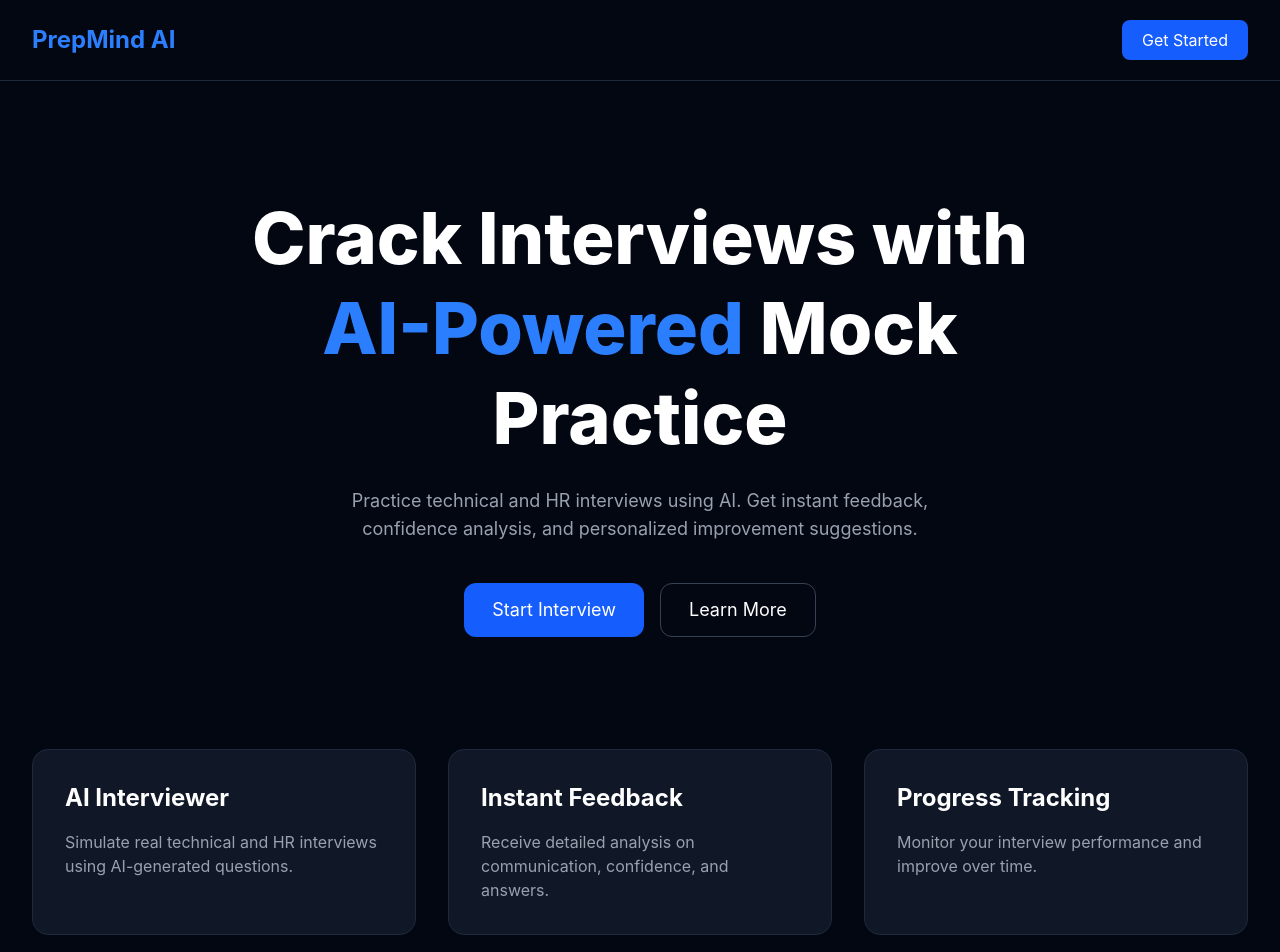
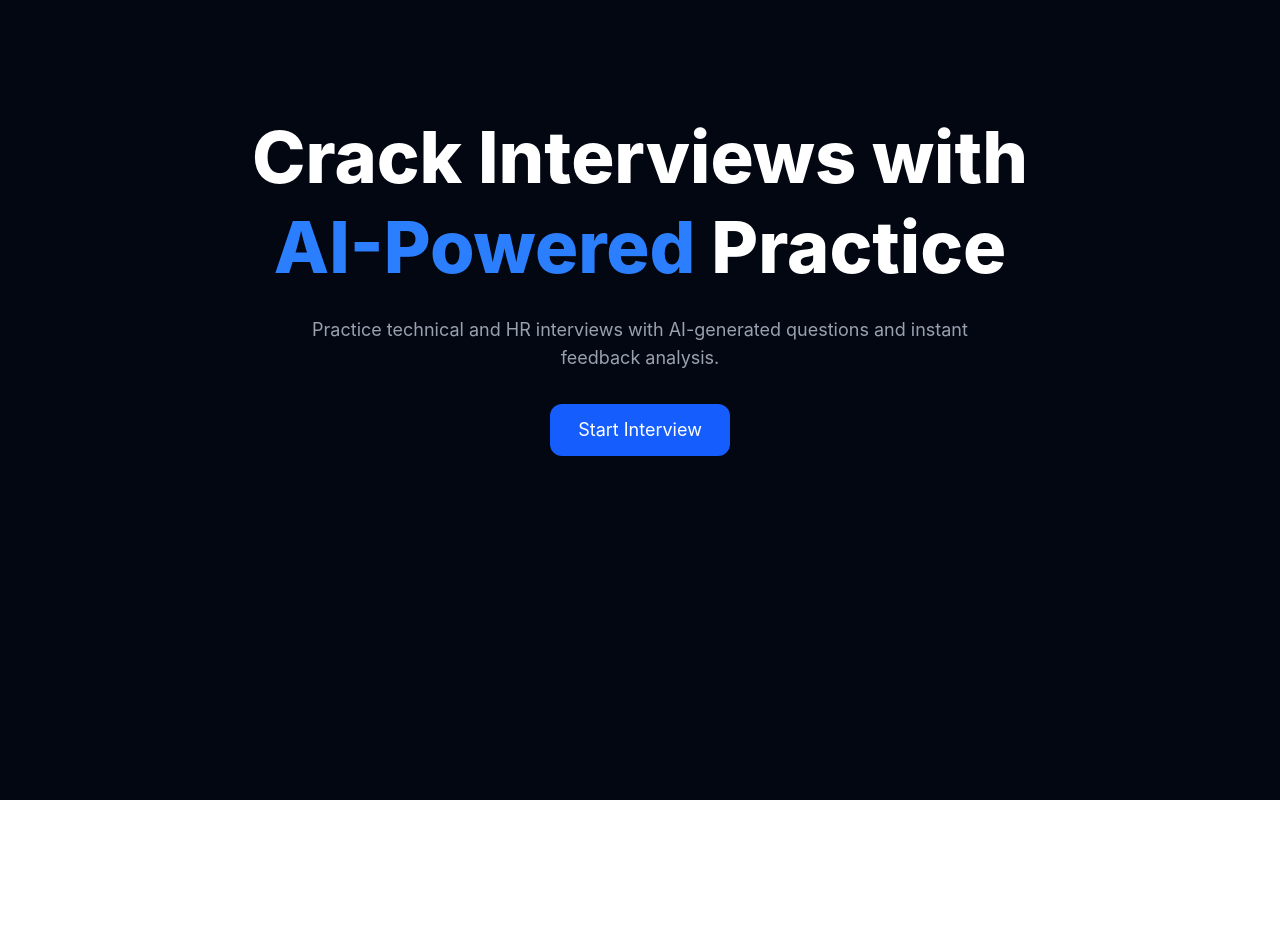
Before and after one commit to suvarnaramdin/prepmind-ai, a React app in the folder frontend/: page / in a window 1280 px wide. Shown: the top 952 px of the page. After the commit the page ends 800 px from the top, so only its background shows below. Built offline with nearby package versions, Linux system fonts and the light colour scheme; the HTML template or start-up script is replaced by a standard one.

Commit message:
Created PrepMind dashboard structure

```diff
--- a/frontend/package.json
+++ b/frontend/package.json
@@ -13,6 +13,7 @@
     "@tailwindcss/vite": "^4.3.0",
     "react": "^19.2.6",
     "react-dom": "^19.2.6",
+    "react-router-dom": "^7.15.1",
     "tailwindcss": "^4.3.0"
   },
   "devDependencies": {
--- a/frontend/src/App.jsx
+++ b/frontend/src/App.jsx
@@ -1,80 +1,7 @@
+import Home from "./pages/Home"
+
 function App() {
-  return (
-    <div className="min-h-screen bg-gray-950 text-white">
-
-      {/* Navbar */}
-      <nav className="flex items-center justify-between px-8 py-5 border-b border-gray-800">
-        <h1 className="text-2xl font-bold text-blue-500">
-          PrepMind AI
-        </h1>
-
-        <button className="bg-blue-600 hover:bg-blue-700 px-5 py-2 rounded-lg transition">
-          Get Started
-        </button>
-      </nav>
-
-      {/* Hero Section */}
-      <section className="flex flex-col items-center justify-center text-center px-6 py-28">
-
-        <h1 className="text-5xl md:text-7xl font-extrabold leading-tight max-w-4xl">
-          Crack Interviews with
-          <span className="text-blue-500"> AI-Powered </span>
-          Mock Practice
-        </h1>
-
-        <p className="text-gray-400 text-lg mt-6 max-w-2xl">
-          Practice technical and HR interviews using AI.
-          Get instant feedback, confidence analysis, and
-          personalized improvement suggestions.
-        </p>
-
-        <div className="flex gap-4 mt-10">
-          <button className="bg-blue-600 hover:bg-blue-700 px-7 py-3 rounded-xl text-lg transition">
-            Start Interview
-          </button>
-
-          <button className="border border-gray-700 hover:border-gray-500 px-7 py-3 rounded-xl text-lg transition">
-            Learn More
-          </button>
-        </div>
-      </section>
-
-      {/* Features */}
-      <section className="grid md:grid-cols-3 gap-8 px-8 pb-20">
-
-        <div className="bg-gray-900 p-8 rounded-2xl border border-gray-800">
-          <h2 className="text-2xl font-bold mb-4">
-            AI Interviewer
-          </h2>
-
-          <p className="text-gray-400">
-            Simulate real technical and HR interviews using AI-generated questions.
-          </p>
-        </div>
-
-        <div className="bg-gray-900 p-8 rounded-2xl border border-gray-800">
-          <h2 className="text-2xl font-bold mb-4">
-            Instant Feedback
-          </h2>
-
-          <p className="text-gray-400">
-            Receive detailed analysis on communication, confidence, and answers.
-          </p>
-        </div>
-
-        <div className="bg-gray-900 p-8 rounded-2xl border border-gray-800">
-          <h2 className="text-2xl font-bold mb-4">
-            Progress Tracking
-          </h2>
-
-          <p className="text-gray-400">
-            Monitor your interview performance and improve over time.
-          </p>
-        </div>
-      </section>
-
-    </div>
-  )
+  return <Home />
 }
 
 export default App
--- /dev/null
+++ b/frontend/src/components/InterviewCard.jsx
@@ -0,0 +1,21 @@
+function InterviewCard({ title, level }) {
+  return (
+    <div className="bg-gray-900 p-6 rounded-2xl border border-gray-800">
+
+      <h2 className="text-2xl font-bold mb-4">
+        {title}
+      </h2>
+
+      <p className="text-gray-400 mb-6">
+        Difficulty: {level}
+      </p>
+
+      <button className="bg-blue-600 hover:bg-blue-700 px-5 py-2 rounded-lg">
+        Start
+      </button>
+
+    </div>
+  )
+}
+
+export default InterviewCard
--- /dev/null
+++ b/frontend/src/components/Navbar.jsx
@@ -0,0 +1,17 @@
+function Navbar() {
+  return (
+    <nav className="flex items-center justify-between px-8 py-5 border-b border-gray-800 bg-gray-950 text-white">
+
+      <h1 className="text-2xl font-bold text-blue-500">
+        PrepMind AI
+      </h1>
+
+      <button className="bg-blue-600 hover:bg-blue-700 px-5 py-2 rounded-lg transition">
+        Login
+      </button>
+
+    </nav>
+  )
+}
+
+export default Navbar
--- /dev/null
+++ b/frontend/src/components/Sidebar.jsx
@@ -0,0 +1,33 @@
+function Sidebar() {
+  return (
+    <div className="w-64 bg-gray-900 min-h-screen p-6 border-r border-gray-800">
+
+      <h1 className="text-2xl font-bold text-blue-500 mb-10">
+        PrepMind
+      </h1>
+
+      <ul className="space-y-6 text-gray-300">
+
+        <li className="hover:text-white cursor-pointer">
+          Dashboard
+        </li>
+
+        <li className="hover:text-white cursor-pointer">
+          Interviews
+        </li>
+
+        <li className="hover:text-white cursor-pointer">
+          Analytics
+        </li>
+
+        <li className="hover:text-white cursor-pointer">
+          Settings
+        </li>
+
+      </ul>
+
+    </div>
+  )
+}
+
+export default Sidebar
--- /dev/null
+++ b/frontend/src/pages/Dashboard.jsx
@@ -0,0 +1,41 @@
+import Sidebar from "../components/Sidebar"
+import InterviewCard from "../components/InterviewCard"
+
+function Dashboard() {
+  return (
+    <div className="flex bg-gray-950 min-h-screen text-white">
+
+      <Sidebar />
+
+      <div className="flex-1 p-10">
+
+        <h1 className="text-4xl font-bold mb-10">
+          Interview Dashboard
+        </h1>
+
+        <div className="grid md:grid-cols-3 gap-6">
+
+          <InterviewCard
+            title="Frontend Interview"
+            level="Intermediate"
+          />
+
+          <InterviewCard
+            title="DBMS Interview"
+            level="Advanced"
+          />
+
+          <InterviewCard
+            title="HR Interview"
+            level="Beginner"
+          />
+
+        </div>
+
+      </div>
+
+    </div>
+  )
+}
+
+export default Dashboard
--- /dev/null
+++ b/frontend/src/pages/Home.jsx
@@ -0,0 +1,28 @@
+function Home() {
+  return (
+    <div className="min-h-screen bg-gray-950 text-white">
+
+      <div className="flex flex-col items-center justify-center text-center px-6 py-28">
+
+        <h1 className="text-5xl md:text-7xl font-extrabold leading-tight max-w-4xl">
+          Crack Interviews with
+          <span className="text-blue-500"> AI-Powered </span>
+          Practice
+        </h1>
+
+        <p className="text-gray-400 text-lg mt-6 max-w-2xl">
+          Practice technical and HR interviews with AI-generated questions
+          and instant feedback analysis.
+        </p>
+
+        <button className="bg-blue-600 hover:bg-blue-700 px-7 py-3 rounded-xl text-lg transition mt-8">
+          Start Interview
+        </button>
+
+      </div>
+
+    </div>
+  )
+}
+
+export default Home
```
Also changed, not shown: 2 other files (tests, documents, lock files or other folders).
